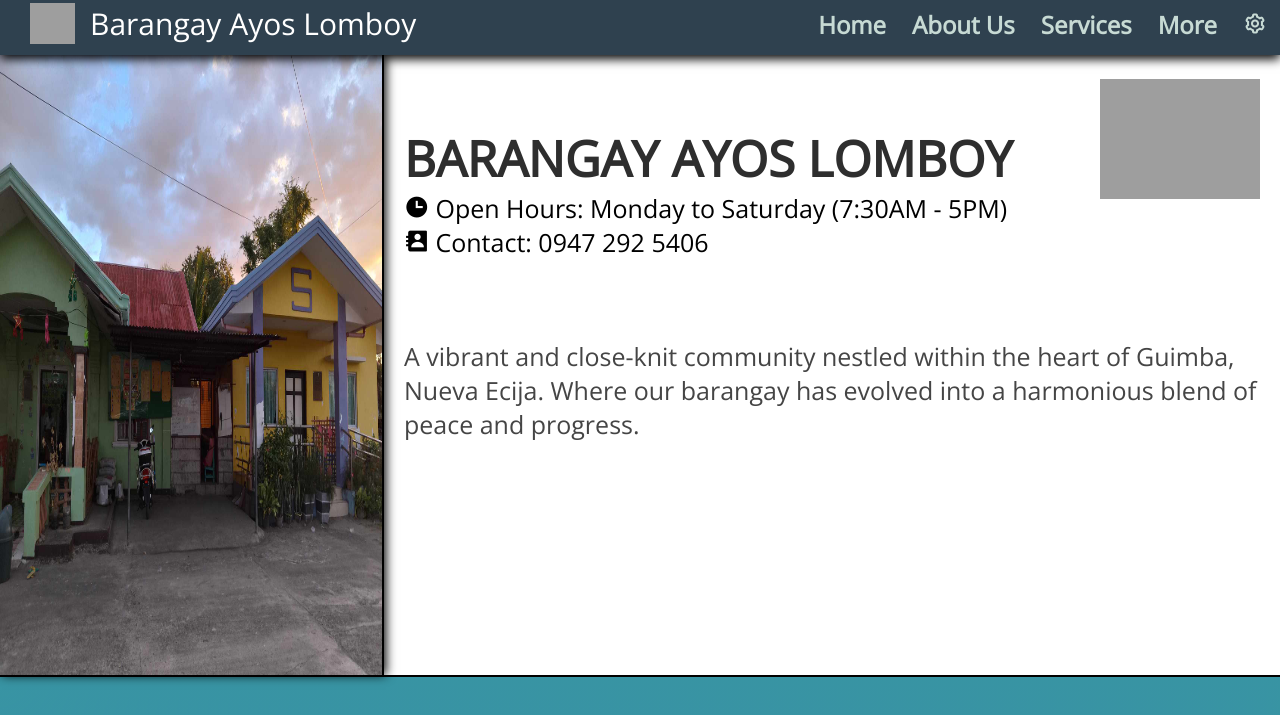
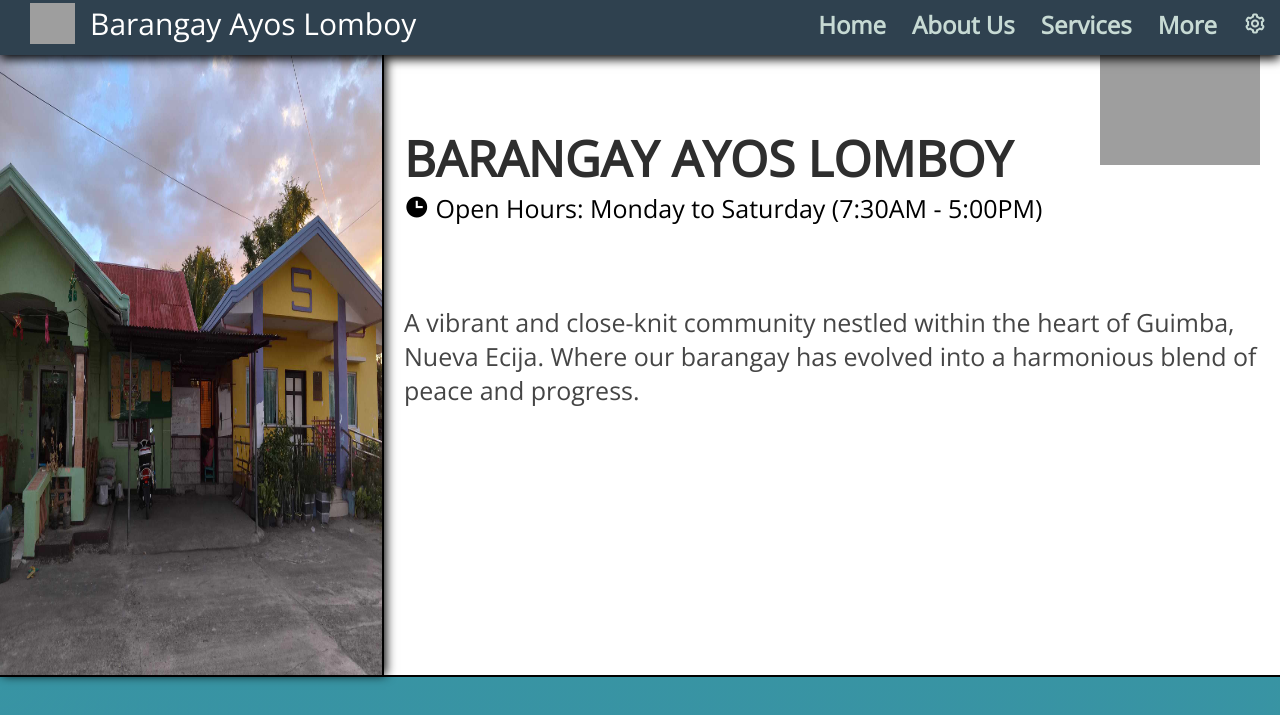
Before and after one commit to Gasmido/ayos-lomboy, a PHP site: page /brgyy72/public/Homepage in a window 1280 px wide. Shown: the top 715 px of the page. Run offline with PHP 8.4, Linux system fonts and the light colour scheme; tables that the repository leaves empty or names only in its code hold one stand-in row (values such as "Sample post"); grey boxes marked "Sample" are stand-in pictures; data that the repository does not hold is empty; grey boxes are pictures that could not be loaded.

Commit message:
Add files via upload

```diff
--- a/public/Homepage.php
+++ b/public/Homepage.php
@@ -27,11 +27,10 @@
 			</h1>
 			<p>
 				<i class='bx bxs-time' ></i>
-				Open Hours: Monday to Saturday (7:30AM - 5PM)
+				Open Hours: Monday to Saturday (7:30AM - 5:00PM)
 			</p>
 			<p>
-				<i class='bx bxs-contact' ></i>
-				Contact: 0947 292 5406
+
 			</p>
 			<div class="logoo">
 				<img class="logoo2" src="image/logoo.png">
--- a/public/OffStaffmore.php
+++ b/public/OffStaffmore.php
@@ -57,7 +57,7 @@
 
   <!-- Modal content -->
   <div class="modal-contentRr2">
-    <a href="OffStaff.php">
+    <a href="OffStaff">
         <span class="closer">&times;</span>
     </a>
     <h2>Official Staff Information</h2>
@@ -67,8 +67,8 @@
         <div class="models">
             <div class="inputpop">
             <label>Official Photo:</label>
-                <img src="image/<?= $image ?>" style="width: 250px;height: 240px;">
-               <input type="file" accept=".jpg, .jpeg, .png" name="image" id="image" disabled> <br>
+                <img src="image/<?= $image ?>" style="width: 250px;height: 240px;" id="output">
+               <input type="file" accept=".jpg, .jpeg, .png" name="image" id="image" onchange="document.getElementById('output').src = window.URL.createObjectURL(this.files[0])" disabled> <br>
             </div>
             <div class="inputpop2">
                 <label>Fullname:</label><br>
--- a/public/Revenuesmore.php
+++ b/public/Revenuesmore.php
@@ -35,7 +35,7 @@
 
   <!-- Modal content -->
   <div class="modal-contentRr3">
-    <a href="Revenues.php">
+    <a href="Revenues">
         <span class="closer">&times;</span>
     </a>
     <h2>Transaction Information</h2>
```
